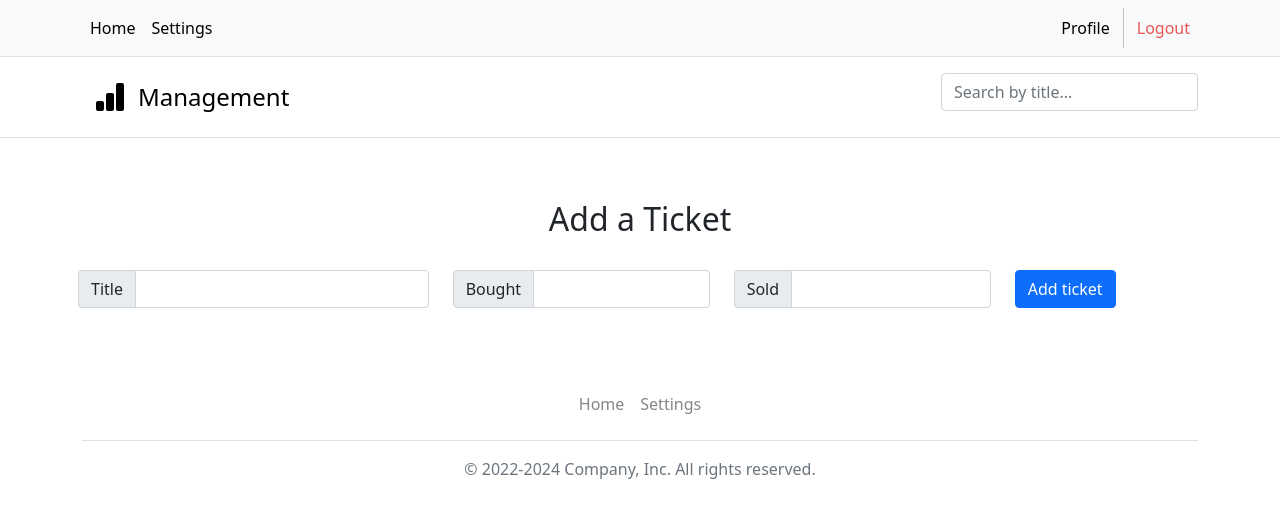
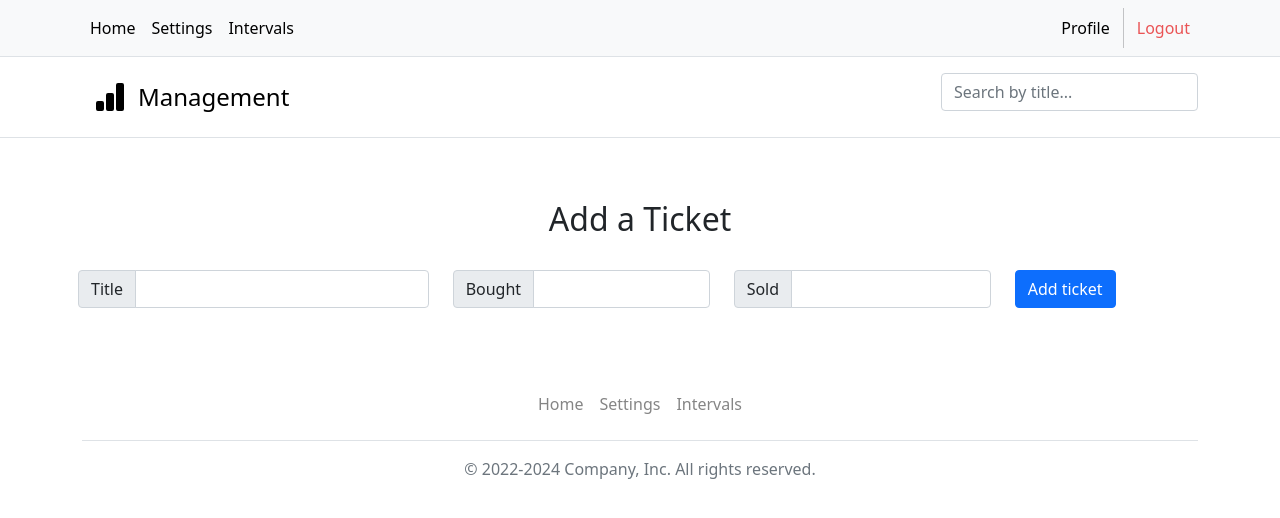
Before and after one commit to Kolabogat/resale_profit_manager, a Django app: page /add/ in a window 1280 px wide. Shown: the top 518 px of the page. Run offline with Django 4.2, Linux system fonts and the light colour scheme; the visitor is signed in with stand-in values (Sample User, id 1); some libraries are stand-ins or nearby versions.

Commit message:
Added: urls

```diff
--- a/backend/accounting/urls.py
+++ b/backend/accounting/urls.py
@@ -7,4 +7,5 @@ urlpatterns = [
     path('add/', add_ticket, name='add_ticket'),
     path('update/<int:pk>', update_ticket, name='update_ticket'),
     path('delete/<int:pk>', delete_ticket, name='delete_ticket'),
+    path('interval/', view_tickets, name='ticket_interval'),
 ]
--- a/backend/templates/inc/_footer.html
+++ b/backend/templates/inc/_footer.html
@@ -4,6 +4,7 @@
             {% if request.user.is_authenticated %}
                 <li class="nav-item"><a href="{% url 'home'  %}" class="nav-link px-2 link-grey-color">Home</a></li>
                 <li class="nav-item"><a href="{% url 'user_settings' %}" class="nav-link px-2 link-grey-color">Settings</a></li>
+                <li class="nav-item"><a href="{% url 'ticket_interval' %}" class="nav-link px-2 link-grey-color">Intervals</a></li>
             {% else %}
             {% endif %}
         </ul>
--- a/backend/templates/inc/_nav.html
+++ b/backend/templates/inc/_nav.html
@@ -4,6 +4,7 @@
             {% if request.user.is_authenticated %}
             <li class="nav-item"><a href="{% url 'home' %}" class="nav-link link-dark px-2 active link-black-color" aria-current="page">Home</a></li>
             <li class="nav-item"><a href="{% url 'user_settings' %}" class="nav-link link-dark px-2 active link-black-color" aria-current="page">Settings</a></li>
+            <li class="nav-item"><a href="{% url 'ticket_interval' %}" class="nav-link link-dark px-2 active link-black-color" aria-current="page">Intervals</a></li>
             {% else %}
             <li class="nav-item"><a href="{% url 'home' %}" class="nav-link link-dark px-2 active link-black-color" aria-current="page">Management</a></li>
             {% endif %}
```
